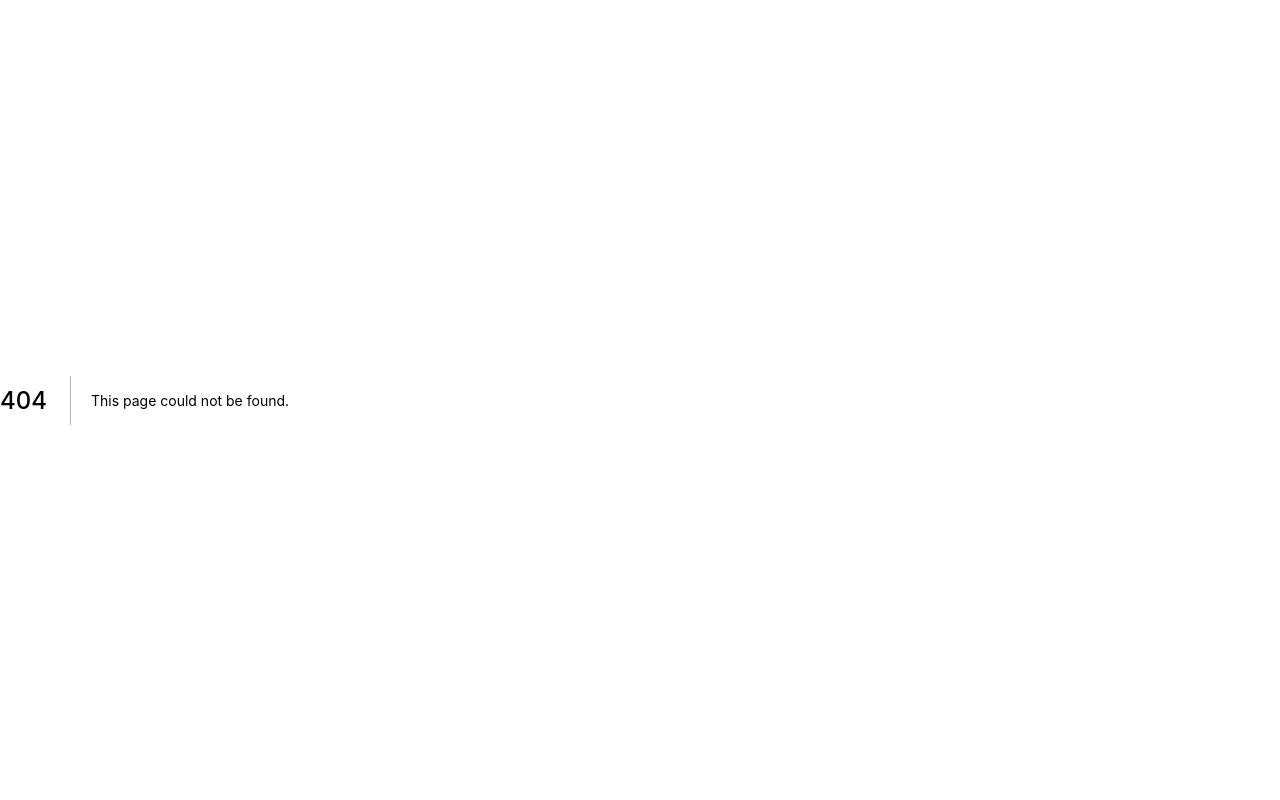
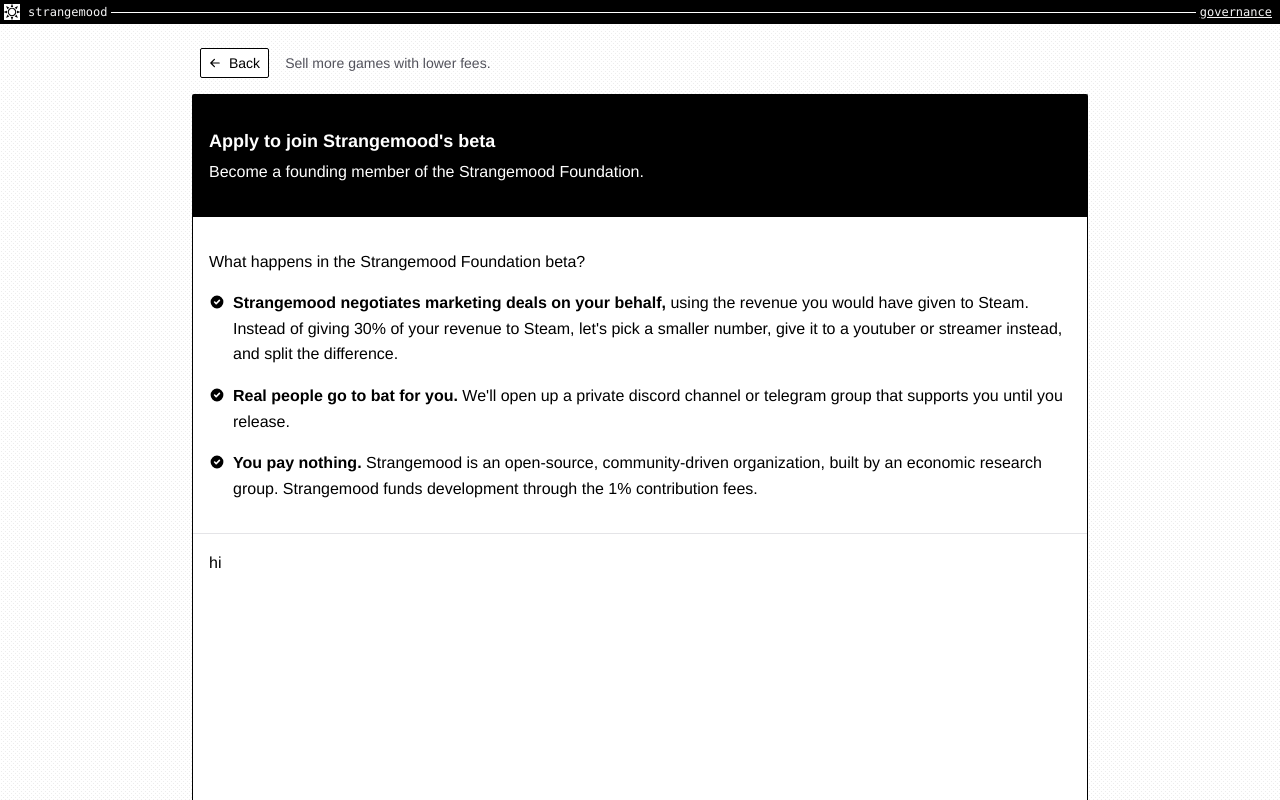
Before and after one commit to strangemoodfoundation/strangemood.org, a Next.js app: page /welcome/game-devs in a window 1280 px wide. Before the commit this address had no page. Built offline with nearby package versions, Linux system fonts and the light colour scheme.

Commit message:
add info

```diff
--- /dev/null
+++ b/components/gui.tsx
@@ -0,0 +1,44 @@
+export function FormElement(props: {
+  children: any;
+  label: string;
+  required?: boolean;
+  className?: string;
+  hint?: string;
+}) {
+  return (
+    <label className={"flex flex-col  " + props.className}>
+      <div className="text-sm flex bg-gray-50 dark:bg-gray-800 justify-between font-mono ">
+        <div className="pl-4 py-1">{props.label}</div>
+
+        {props.required && (
+          <div className="bg-gray-100 dark:bg-gray-700 border-b items-center border-l px-4 py-0.5 text-xs inline-flex">
+            required
+          </div>
+        )}
+      </div>
+
+      {props.hint && (
+        <div className="bg-gray-50 dark:bg-gray-800 text-muted text-sm px-4 pb-2">
+          {props.hint}
+        </div>
+      )}
+      <div className="">{props.children}</div>
+    </label>
+  );
+}
+
+export function Tag(props: { children: any }) {
+  return (
+    <div className="text-xs text-green-600 rounded bg-green-50 py-0.5 px-1">
+      {props.children}
+    </div>
+  );
+}
+
+export function TagGroup(props: { children: any }) {
+  return (
+    <div className="flex sm:flex-row flex-col pt-2 gap-2 w-full md:items-center text-gray-300">
+      {props.children}
+    </div>
+  );
+}
--- /dev/null
+++ b/pages/welcome/game-devs.tsx
@@ -0,0 +1,118 @@
+import Layout from "../../components/Layout";
+import {
+  ArrowLeftIcon,
+  CalculatorIcon,
+  CheckCircleIcon,
+  LibraryIcon,
+  LightningBoltIcon,
+  ReceiptTaxIcon,
+} from "@heroicons/react/solid";
+import Link from "next/link";
+import { Tag, TagGroup } from "../../components/gui";
+
+export default function Welcome() {
+  return (
+    <div className="h-full flex w-full flex-col ">
+      <div className="bg-black p-1 ">
+        <div className="text-xs font-mono flex items-center text-gray-100 ">
+          <img
+            src="/sun.svg"
+            className="h-4 w-4 mr-1 dark:bg-gray-500 bg-white"
+          />
+          <div className="px-1">strangemood</div>
+          <div className="h-px bg-white w-full" />
+          <div className="px-1">
+            <a
+              href="https://realms.today/dao/MOOD"
+              target={"_blank"}
+              className="underline"
+            >
+              governance
+            </a>
+          </div>
+        </div>
+      </div>
+      <div className="bg-gray-50 h-full sm:px-4 sm:pt-6 pattern">
+        <div className="max-w-4xl  mx-auto flex h-full flex-col ">
+          <div className="mb-2 px-2 pb-2 flex gap-4 items-center hidden sm:flex">
+            <Link href={"/welcome"}>
+              <a className="flex bg-white px-2 py-1 border text-sm border-black items-center rounded-sm">
+                <ArrowLeftIcon className="h-3 w-3 mr-2" />
+                Back
+              </a>
+            </Link>
+
+            <div className="text-gray-600 text-sm">
+              Sell more games with lower fees.
+            </div>
+          </div>
+
+          <div className="rounded-t-sm sm:border-l sm:border-r border-t border-black bg-white h-full ">
+            <div className="bg-black text-white px-4 py-8 flex flex-col ">
+              <h2 className="text-lg font-bold mb-1">
+                Apply to join Strangemood's beta
+              </h2>
+              <p className="">
+                Become a founding member of the Strangemood Foundation.
+              </p>
+            </div>
+
+            <div className="border-b py-8">
+              <div className="px-4">
+                What happens in the Strangemood Foundation beta?
+              </div>
+              <div className="px-4 pt-4">
+                <div className="flex items-start p-0 m-0">
+                  <CheckCircleIcon className="h-4 w-4 mr-2 top-1 relative" />{" "}
+                  <div className="flex-1">
+                    <span className="font-bold inline">
+                      Strangemood negotiates marketing deals on your behalf,
+                    </span>{" "}
+                    <div className="inline">
+                      using the revenue you would have given to Steam. Instead
+                      of giving 30% of your revenue to Steam, let's pick a
+                      smaller number, give it to a youtuber or streamer instead,
+                      and split the difference.
+                    </div>
+                  </div>
+                </div>
+              </div>
+
+              <div className="px-4 pt-4">
+                <div className="flex items-start p-0 m-0">
+                  <CheckCircleIcon className="h-4 w-4 mr-2 top-1 relative" />{" "}
+                  <div className="flex-1">
+                    <span className="font-bold inline">
+                      Real people go to bat for you.
+                    </span>{" "}
+                    <div className="inline">
+                      We'll open up a private discord channel or telegram group
+                      that supports you until you release.
+                    </div>
+                  </div>
+                </div>
+              </div>
+
+              <div className="px-4 pt-4">
+                <div className="flex items-start p-0 m-0">
+                  <CheckCircleIcon className="h-4 w-4 mr-2 top-1 relative" />{" "}
+                  <div className="flex-1">
+                    <span className="font-bold inline">You pay nothing.</span>{" "}
+                    <div className="inline">
+                      Strangemood is an open-source, community-driven
+                      organization, built by an economic research group.
+                      Strangemood funds development through the 1% contribution
+                      fees.
+                    </div>
+                  </div>
+                </div>
+              </div>
+            </div>
+
+            <div className="px-4 py-4">hi</div>
+          </div>
+        </div>
+      </div>
+    </div>
+  );
+}
--- a/pages/onboarding/welcome.tsx
+++ b/pages/welcome/index.tsx
@@ -1,58 +1,12 @@
 import Layout from "../../components/Layout";
 import {
-  ArrowRightIcon,
   CalculatorIcon,
-  CurrencyDollarIcon,
   LibraryIcon,
   LightningBoltIcon,
   ReceiptTaxIcon,
 } from "@heroicons/react/solid";
 import Link from "next/link";
-
-export function FormElement(props: {
-  children: any;
-  label: string;
-  required?: boolean;
-  className?: string;
-  hint?: string;
-}) {
-  return (
-    <label className={"flex flex-col  " + props.className}>
-      <div className="text-sm flex bg-gray-50 dark:bg-gray-800 justify-between font-mono ">
-        <div className="pl-4 py-1">{props.label}</div>
-
-        {props.required && (
-          <div className="bg-gray-100 dark:bg-gray-700 border-b items-center border-l px-4 py-0.5 text-xs inline-flex">
-            required
-          </div>
-        )}
-      </div>
-
-      {props.hint && (
-        <div className="bg-gray-50 dark:bg-gray-800 text-muted text-sm px-4 pb-2">
-          {props.hint}
-        </div>
-      )}
-      <div className="">{props.children}</div>
-    </label>
-  );
-}
-
-function Tag(props: { children: any }) {
-  return (
-    <div className="text-xs text-green-600 rounded bg-green-50 py-0.5 px-1">
-      {props.children}
-    </div>
-  );
-}
-
-function TagGroup(props: { children: any }) {
-  return (
-    <div className="flex sm:flex-row flex-col pt-2 gap-2 w-full md:items-center text-gray-300">
-      {props.children}
-    </div>
-  );
-}
+import { Tag, TagGroup } from "../../components/gui";
 
 export default function Welcome() {
   return (
@@ -87,7 +41,8 @@
           <div className="flex items-start text-sm mb-1">
             <ReceiptTaxIcon className="h-4 w-4 text-gray-400 mt-0.5" />
             <div className="pl-2 flex-1">
-              1% of every sale goes to a community treasury.
+              1% of every sale goes to a community treasury as a contribution
+              fee.
             </div>
           </div>
 
@@ -110,8 +65,8 @@
           <div className="flex items-start text-sm mb-1">
             <LightningBoltIcon className="h-4 w-4 text-gray-400 mt-0.5" />
             <div className="pl-2 flex-1">
-              Sellers are distributed voting tokens automatically on every sale;
-              so the sellers primarily control Strangemood.
+              Sellers are given voting tokens automatically on every sale; so
+              the sellers primarily control Strangemood.
             </div>
           </div>
 
@@ -121,7 +76,7 @@
             </a>
           </Link>
         </div>
-        <div className=" md:border-l border-black w-full flex flex-col max-w-6xl mx-auto">
+        <div className="md:border-l border-black w-full flex flex-col max-w-6xl mx-auto">
           <h2 className="font-bold text-xl pb-2 px-4 pt-8 ">
             Which best describes you?
           </h2>
@@ -130,9 +85,10 @@
             build a new game industry with us.
           </p>
           <div className="flex flex-col">
-            <button className="border-t mx-4 border-l border-r rounded-sm mb-8 border-b-2 border-black px-4  py-2 text-left flex flex-row">
+            <Link href={"/welcome/game-devs"}>
+              <a className="border-t mx-4 border-l border-r rounded-sm mb-8 border-b-2 border-black px-4  py-2 text-left flex flex-row hover:border-blue-700 hover:text-blue-700">
                 <div className="flex-col flex py-2">
-                <div className="font-bold pb-2 text-lg ">I make games</div>
+                  <div className="font-bold pb-2 text-lg">I make games</div>
                   <div className="text-sm text-gray-600">
                     Game developers automatically earn votes over the foundation
                     every time they make a sale.
@@ -143,30 +99,14 @@
                     <Tag>Own the game store</Tag>
                   </TagGroup>
                 </div>
-            </button>
+              </a>
+            </Link>
 
-            <button className="border-t mx-4 border-l border-r rounded-sm border-b-2 border-black px-4 mb-8 py-2 text-left flex flex-row">
+            <Link href={"/onboarding/marketplaces"}>
+              <button className="border-t mx-4 border-l border-r rounded-sm border-b-2 border-black px-4 mb-8 py-2 text-left flex flex-row transition-all hover:border-blue-700 hover:text-blue-700">
                 <div className="flex-col flex py-2">
                   <div className="font-bold pb-2 text-lg ">
-                  I hack on open source
-                </div>
-                <div className="text-sm text-gray-600">
-                  Open source developers that contribute to the ecosystem can
-                  earn voting stake in the protocol and get paid for their work.
-                </div>
-
-                <TagGroup>
-                  <Tag>Get paid</Tag>
-                  <Tag>Earn voting stake</Tag>
-                  <Tag>Rust & TypeScript</Tag>
-                </TagGroup>
-              </div>
-            </button>
-
-            <button className="border-t mx-4 border-l border-r rounded-sm border-b-2 border-black px-4 mb-8 py-2 text-left flex flex-row">
-              <div className="flex-col flex py-2">
-                <div className="font-bold pb-2 text-lg ">
-                  I want to sell games to my audience
+                    I want to sell other folks' games to my audience
                   </div>
                   <div className="text-sm text-gray-600">
                     Strangemood lets anyone make a store and collect commissions
@@ -179,6 +119,28 @@
                   </TagGroup>
                 </div>
               </button>
+            </Link>
+
+            <Link href={"/onboarding/ecosystem"}>
+              <a className="border-t mx-4 border-l border-r rounded-sm border-b-2 border-black px-4 mb-8 py-2 text-left flex flex-row hover:border-blue-700 hover:text-blue-700">
+                <div className="flex-col flex py-2">
+                  <div className="font-bold pb-2 text-lg ">
+                    I hack on open source
+                  </div>
+                  <div className="text-sm text-gray-600">
+                    Open source developers that contribute to the ecosystem can
+                    earn voting stake in the protocol and get paid for their
+                    work.
+                  </div>
+
+                  <TagGroup>
+                    <Tag>Get paid</Tag>
+                    <Tag>Earn voting stake</Tag>
+                    <Tag>Rust & TypeScript</Tag>
+                  </TagGroup>
+                </div>
+              </a>
+            </Link>
           </div>
           <div className="px-8 pb-12  h-full flex-1 text-sm inline">
             <div className="font-bold pb-1">Are none of these you? </div>{" "}
@@ -189,15 +151,27 @@
             <div className="flex py-2 mt-2 gap-2">
               <a
                 href="https://discord.com/invite/Y2R3VBcRmA"
-                className="flex px-2 py-1 border  text-sm border-black rounded"
+                className="flex px-2 py-1 border items-center text-sm border-black rounded-sm"
               >
                 Discord
+                <img
+                  src="/discord.svg"
+                  height={14}
+                  width={24}
+                  className="h-3"
+                />
               </a>
               <a
                 href="https://twitter.com/strangemoodorg"
-                className="flex px-2 py-1 border text-sm border-black rounded"
+                className="flex px-2 py-1 border text-sm border-black items-center rounded-sm"
               >
-                Twitter
+                Twitter{" "}
+                <img
+                  src="/twitter.svg"
+                  height={14}
+                  width={24}
+                  className="h-4"
+                />
               </a>
             </div>
           </div>
```
Also changed, not shown: public/discord.svg (added), styles/styles.css (line endings or trailing spaces). Lines whose indentation alone changed are shown as unchanged.
